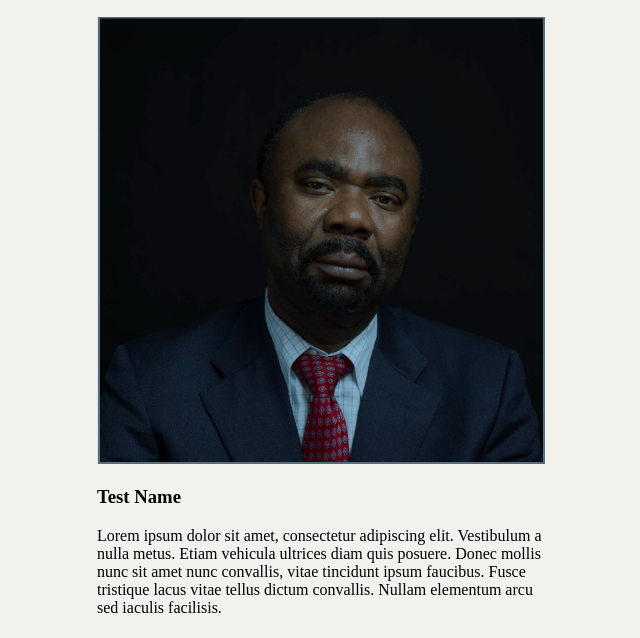
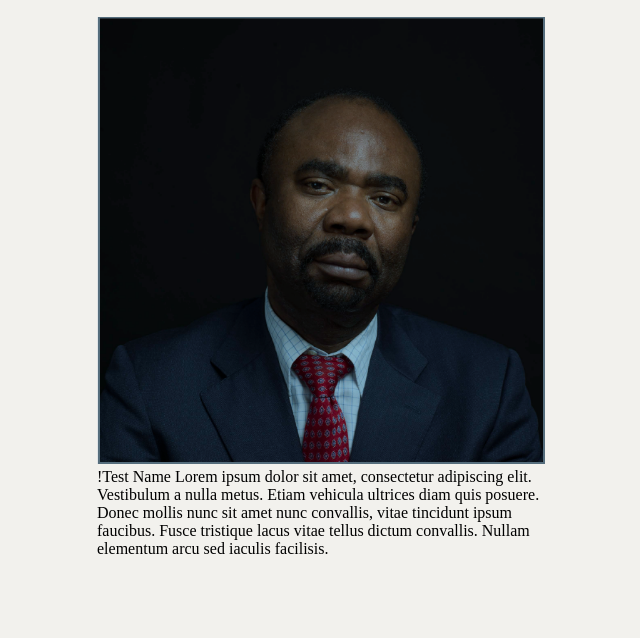
Before and after one commit to weights-and-measures/weights-and-measures.github.io, a Jekyll site: the page built from photographs.html, in a window 1280 px wide and 900 px high, scrolled down 1382 px, cut to the strip 262-900 px from the top of the window. Shown: the whole strip, without its empty margins (319-959 px from the left). Built offline with Jekyll 4.4.1, drawn with Linux system fonts in a browser that asks for light colours; after the commit the page ends 2223 px from its top, so only the background shows below that.

```diff
--- a/_photographs/test-2.markdown
+++ b/_photographs/test-2.markdown
@@ -4,5 +4,5 @@ date: 2016-12-28 16:27:00 Z
 ---
 
 ![Screenshot 2016-12-28 11.26.22.png](/uploads/Screenshot%202016-12-28%2011.26.22.png)
-### Test Name
+!Test Name
 Lorem ipsum dolor sit amet, consectetur adipiscing elit. Vestibulum a nulla metus. Etiam vehicula ultrices diam quis posuere. Donec mollis nunc sit amet nunc convallis, vitae tincidunt ipsum faucibus. Fusce tristique lacus vitae tellus dictum convallis. Nullam elementum arcu sed iaculis facilisis.
```
